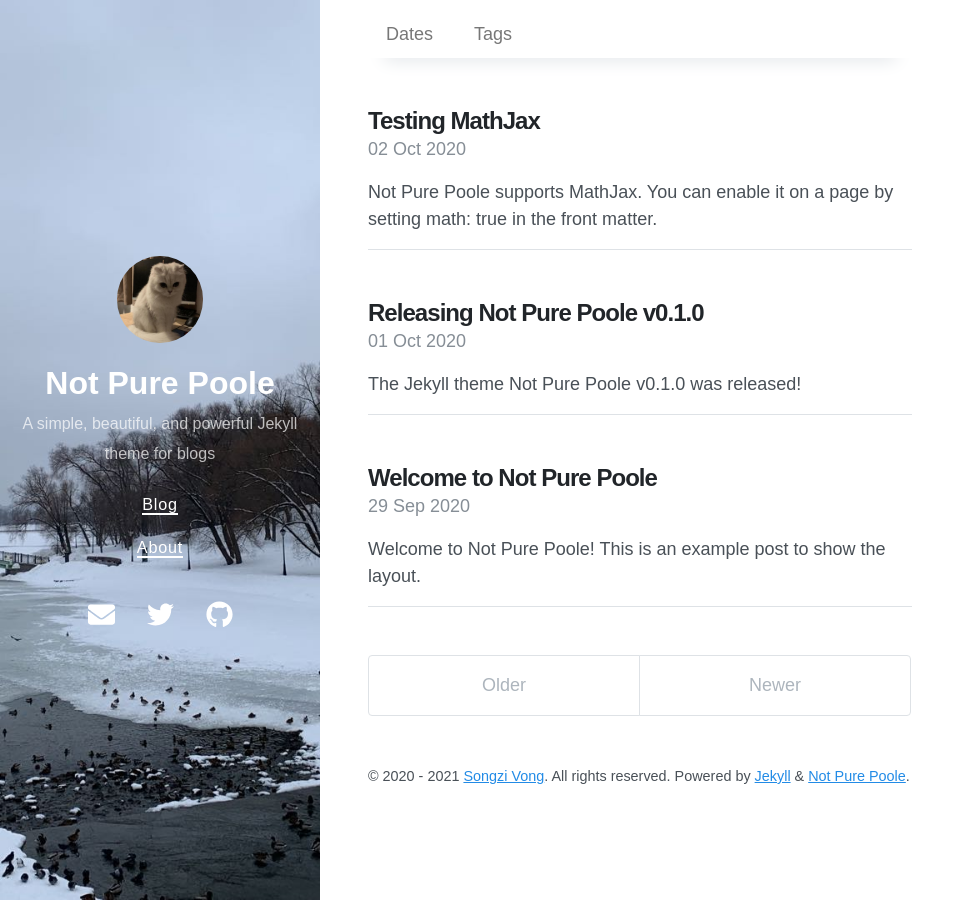
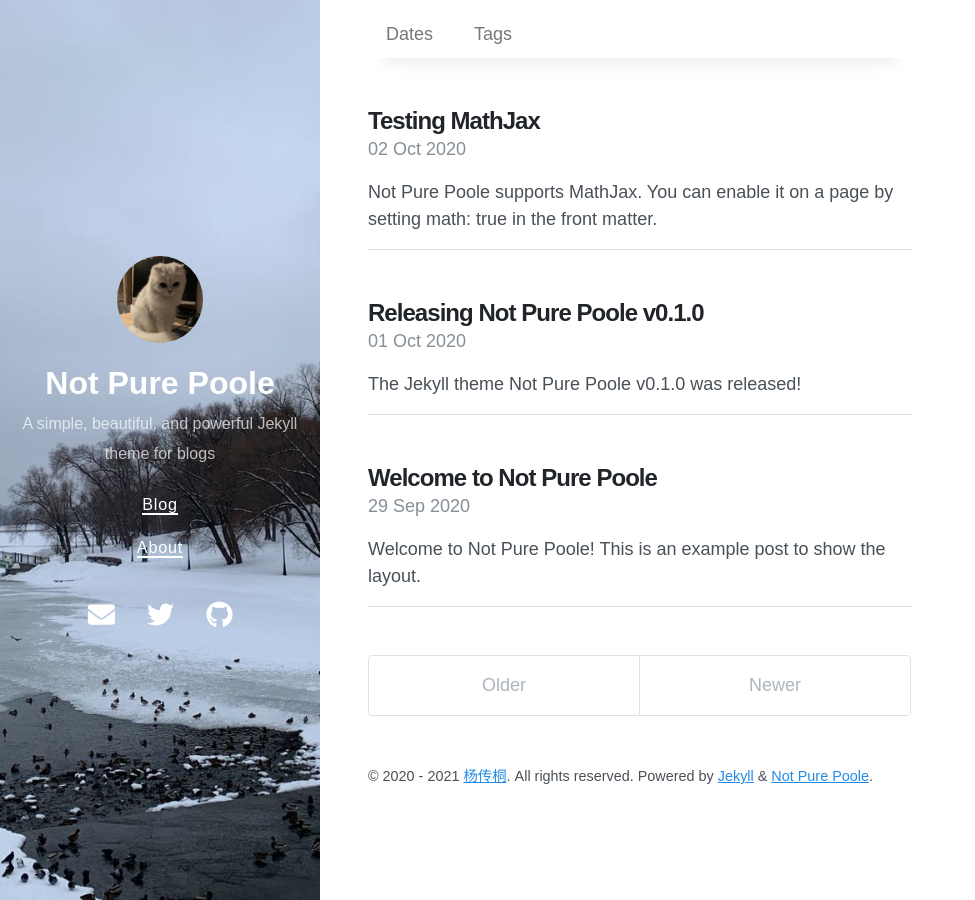
Before and after one commit to yangchuantong/yangchuantong.github.io, a Jekyll site: the page built from index.html, in a window 1280 px wide. Shown: the whole page, without its empty margins (0-975 px from the left). Built offline with Jekyll 4.4.1, drawn with Linux system fonts in a browser that asks for light colours; nearby versions of some CDN libraries; the list of posts is cut into pages by our own code.

Commit message:
修改个人信息

```diff
--- a/_config.yml
+++ b/_config.yml
@@ -29,16 +29,16 @@ exclude:
 
 # Optimize Jekyl SEO Tag
 twitter:
-  username: vszhub
+  username: 杨传桐
   card: summary
 logo: logo.png
 social:
   name: Songzi Vong
   links:
-    - https://twitter.com/vszhub
-    - https://github.com/vszhub
+    - https://twitter.com/yangchuantong
+    - https://github.com/yangchuantong
 google_site_verification: xxxxx
-lang: en
+lang: zh
 
 sass:
   sass_dir: _sass
@@ -54,6 +54,6 @@ sass:
 
 # Specify the author for blog posts
 author:
-  name: Songzi Vong
-  url: https://github.com/vszhub/
-  email: vszhub@gmail.com
+  name: 杨传桐
+  url: https://github.com/yangchuantong/
+  email: chuantong_yang@163.com
```
